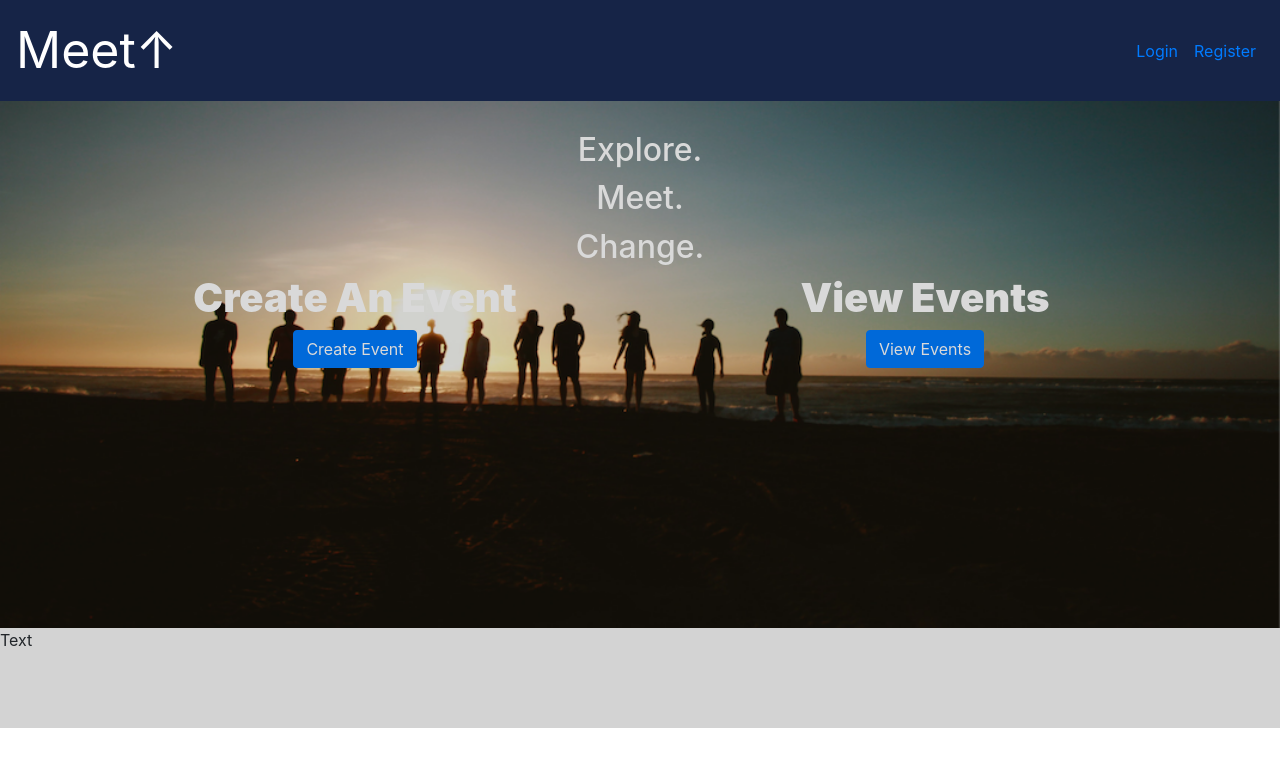
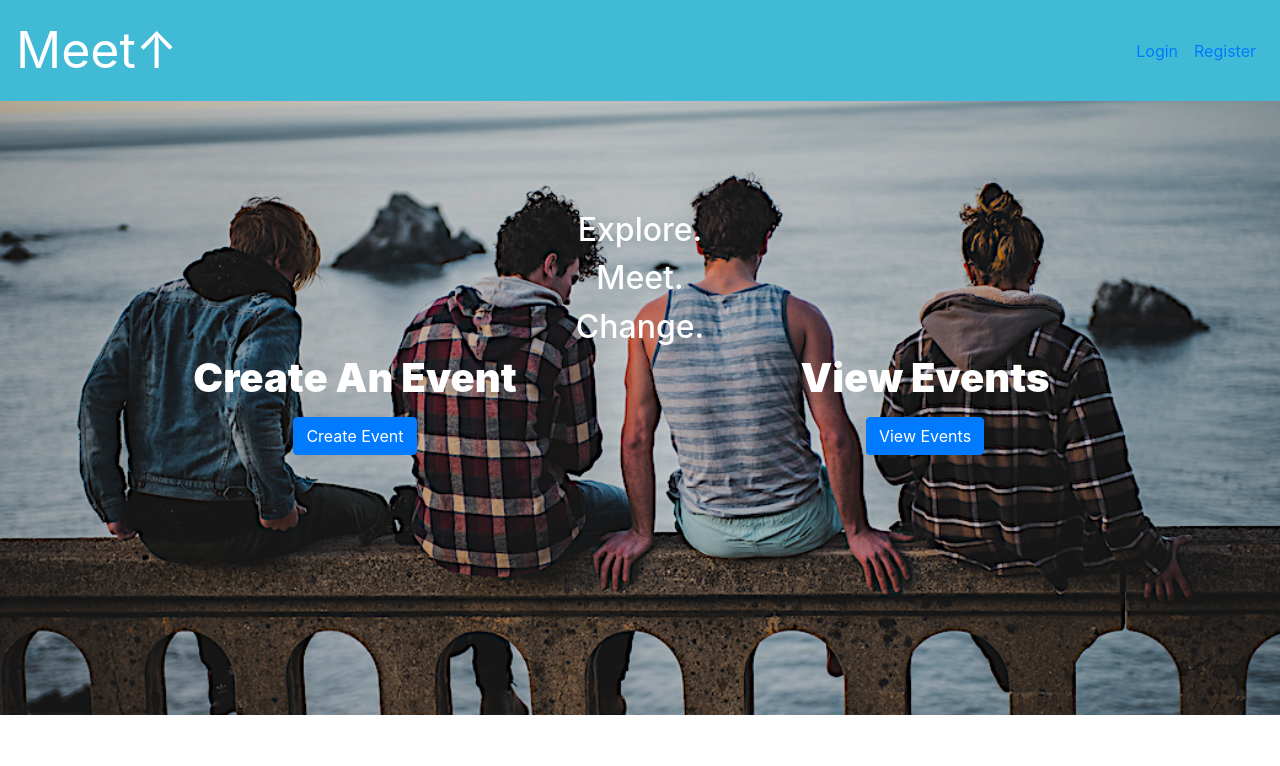
Before and after one commit to seongwoj/Project-2, a website: page public/home.html in a window 1280 px wide. Drawn offline with nearby package versions, Linux system fonts and the light colour scheme.

Commit message:
change homepage image

```diff
--- a/public/home.html
+++ b/public/home.html
@@ -23,12 +23,12 @@
     </nav>
 
 <div class="mid-section">
-    <h2>Explore.</h2>
-    <h2>Meet.</h2>
-    <h2>Change.</h2>
-    <div class="container">
 
-        <div class="row choices">
+    <div class="container mid-section-text">
+      <h2>Explore.</h2>
+      <h2>Meet.</h2>
+      <h2>Change.</h2>
+        <div class="row">
           <div class="col-md-6">
             <h3 class="mainfont">Create An Event</h3>
             <a href="login.html"><button type="button" class="btn btn-primary create_btn">Create Event</button></a>
@@ -41,9 +41,7 @@
     </div>
 </div>
 
-<footer>
-    <text>Text</text>
-</footer>
+
 
 
 
--- a/public/stylesheets/style.css
+++ b/public/stylesheets/style.css
@@ -8,7 +8,7 @@ html, body{
 }
 
 .logo{
-  background-color: #162447;
+  background-color: #40bad5;
   color: white;
 }
 
@@ -18,13 +18,16 @@ html, body{
 }
 
  .mid-section{
-  padding-top: 20px;
+  padding-top: 100px;
   padding-bottom: 260px;
   text-align: center;
-  background-image: url("../images/group3.png");
-  background-size: 100%;
-  filter: brightness(85%)
+  background-image: url("../images/homepage1.png");
+  background-position: center;
+  background-repeat: no-repeat;
+  background-size: cover;
+  background-blend-mode: saturation;
 }
+
 
 h2{
   margin-top:10px;
@@ -35,6 +38,7 @@ h2{
   color:white;
   font-size: 40px;
   font-weight: 900;
+  margin-bottom: 15px;
 }
 
 footer{
@@ -82,8 +86,12 @@ footer{
   float: left;
   width: 50%;
   height: 100%;
-  background-color: #162447;
 
+  background-image: url("../images/homepage1.png");
+  background-position: center;
+  background-repeat: no-repeat;
+  background-size: cover;
+  background-blend-mode: saturation;
 }
 
 .column-left-content{
```
Also changed, not shown: public/js/members.js (+9 -2 lines), public/images/group3.png (deleted), public/images/homepage1.png (added), public/images/mainphoto.png (deleted), public/images/mainphoto2.png (deleted), public/images/singup.jpg (added), 2 other files.
